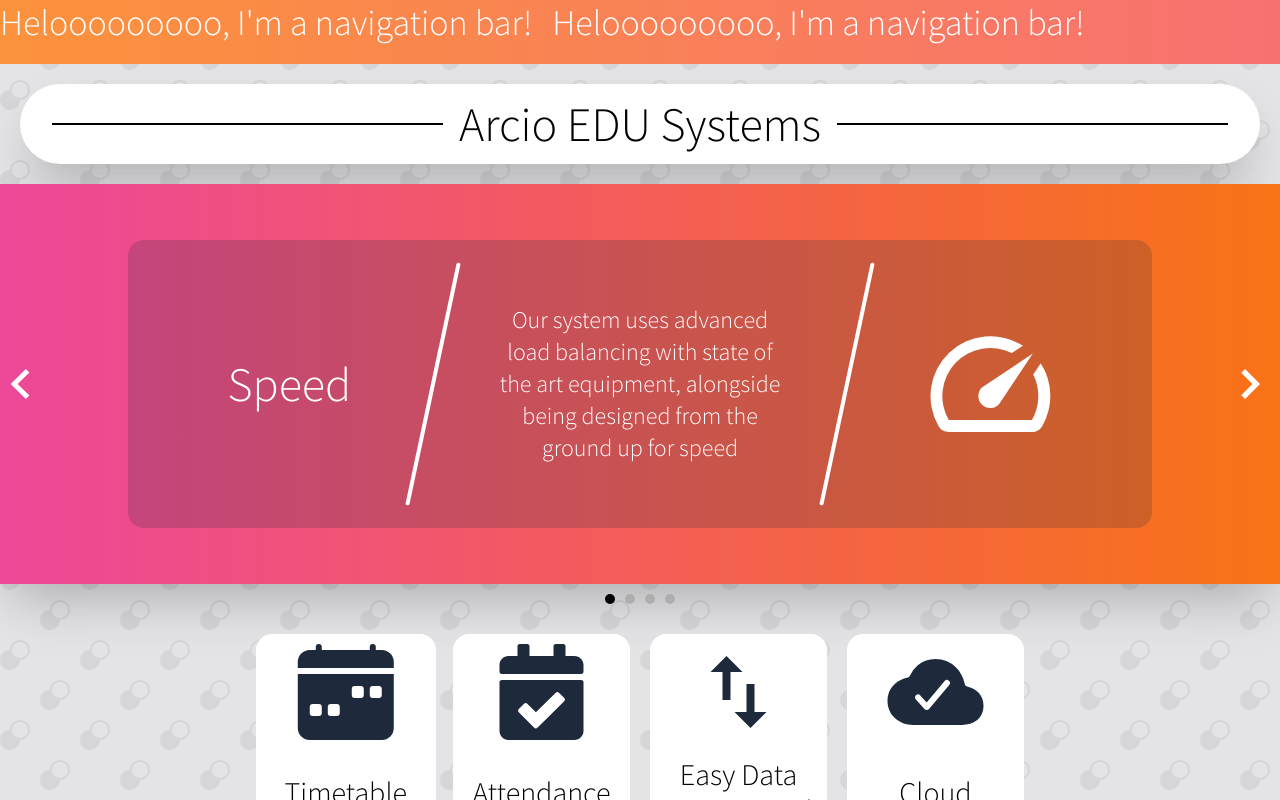
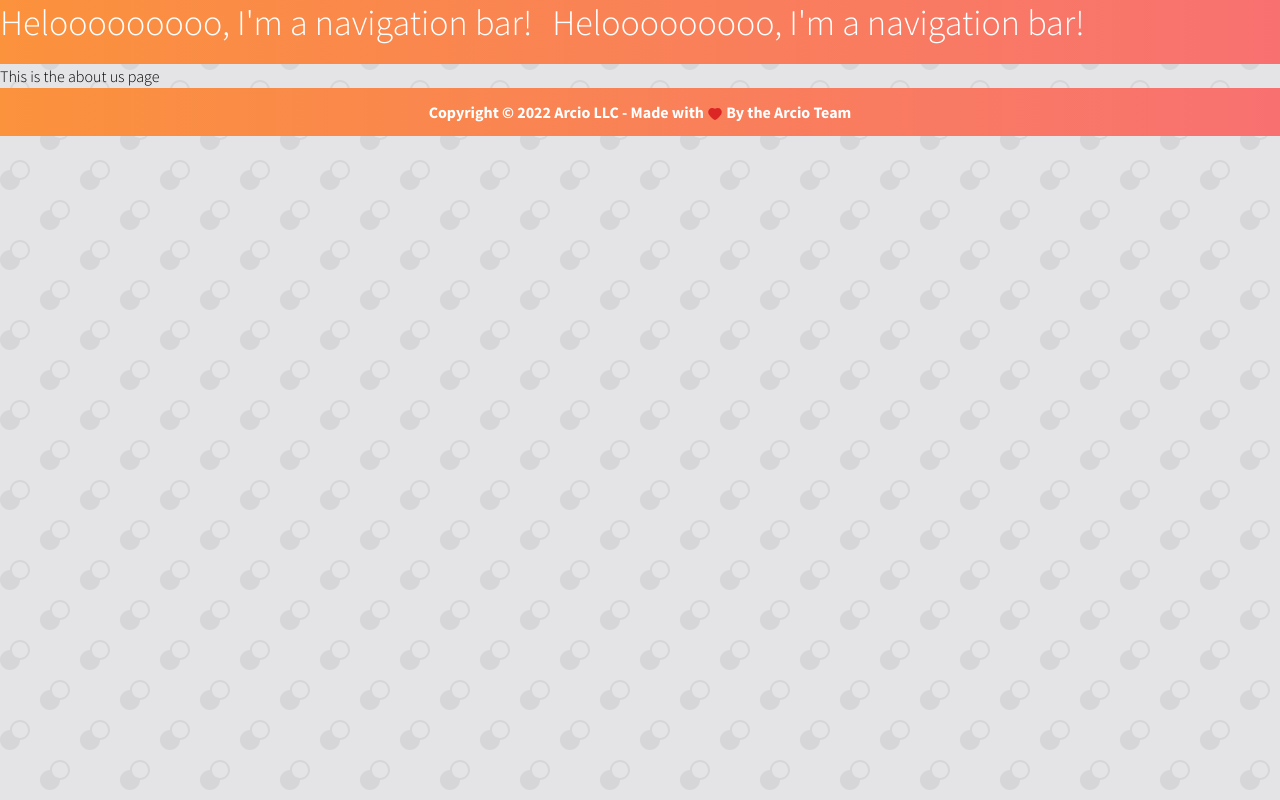
Before and after one commit to arcio-uk/Sales-Website, a React (Vite) app: page /about-us in a window 1280 px wide. Shown: the top 800 px of the page. Built offline with nearby package versions, Linux system fonts and the light colour scheme; what tailwindcss-animatecss would draw is missing.

Commit message:
feat: added about-us page

```diff
--- a/src/App.tsx
+++ b/src/App.tsx
@@ -7,13 +7,14 @@
 } from 'react-router-dom';
 
 import Home from '@/pages/Home';
+import AboutUs from '@/pages/AboutUs';
 import StandardLayout from '@/layout/StandardLayout';
 
 const App = () => (
   <Router>
     <Routes>
       <Route element={<StandardLayout />}>
-        <Route path="/about-us" element={<Home />} />
+        <Route path="/about-us" element={<AboutUs />} />
         <Route path="/" element={<Home />} />
       </Route>
     </Routes>
--- /dev/null
+++ b/src/pages/AboutUs.tsx
@@ -0,0 +1,5 @@
+const AboutUs = () => (
+  <div>This is the about us page</div>
+);
+
+export default AboutUs;
```
